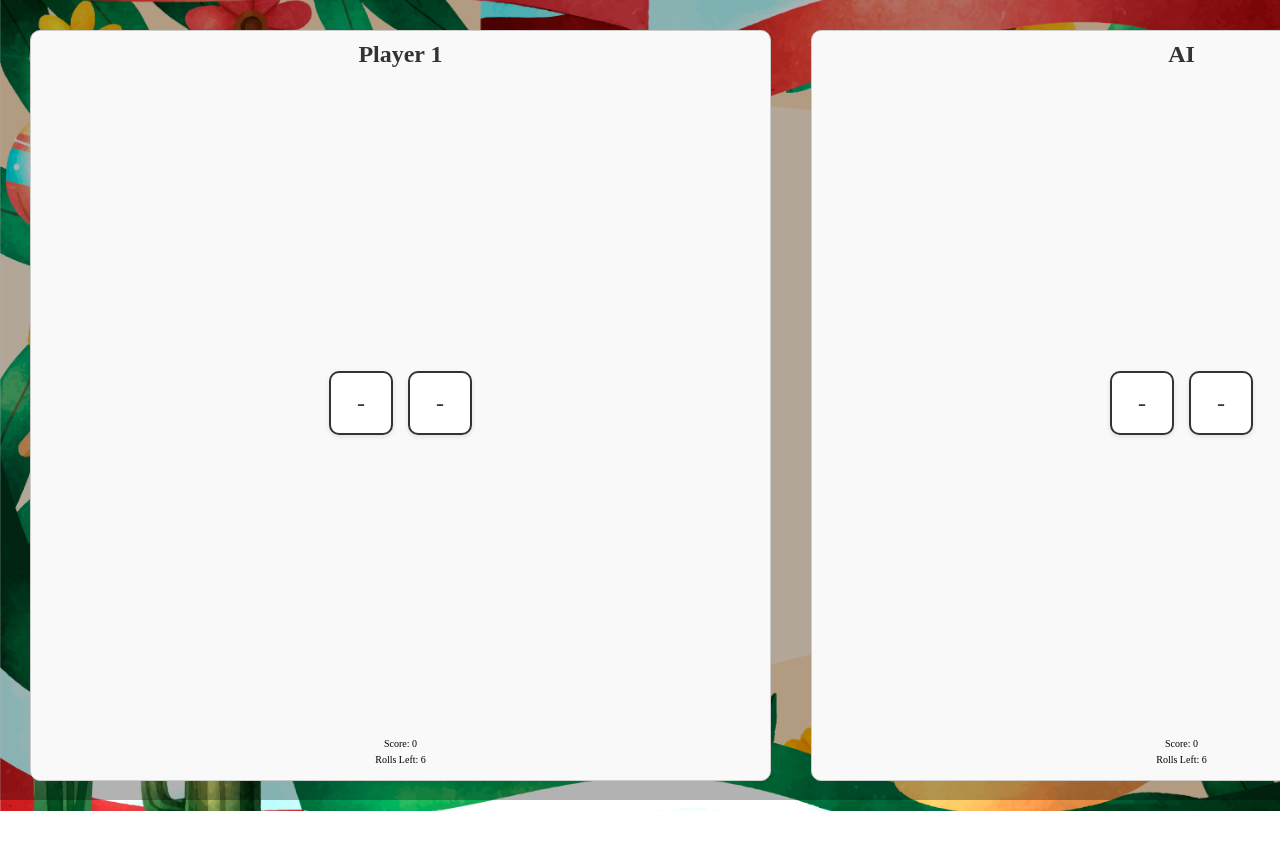
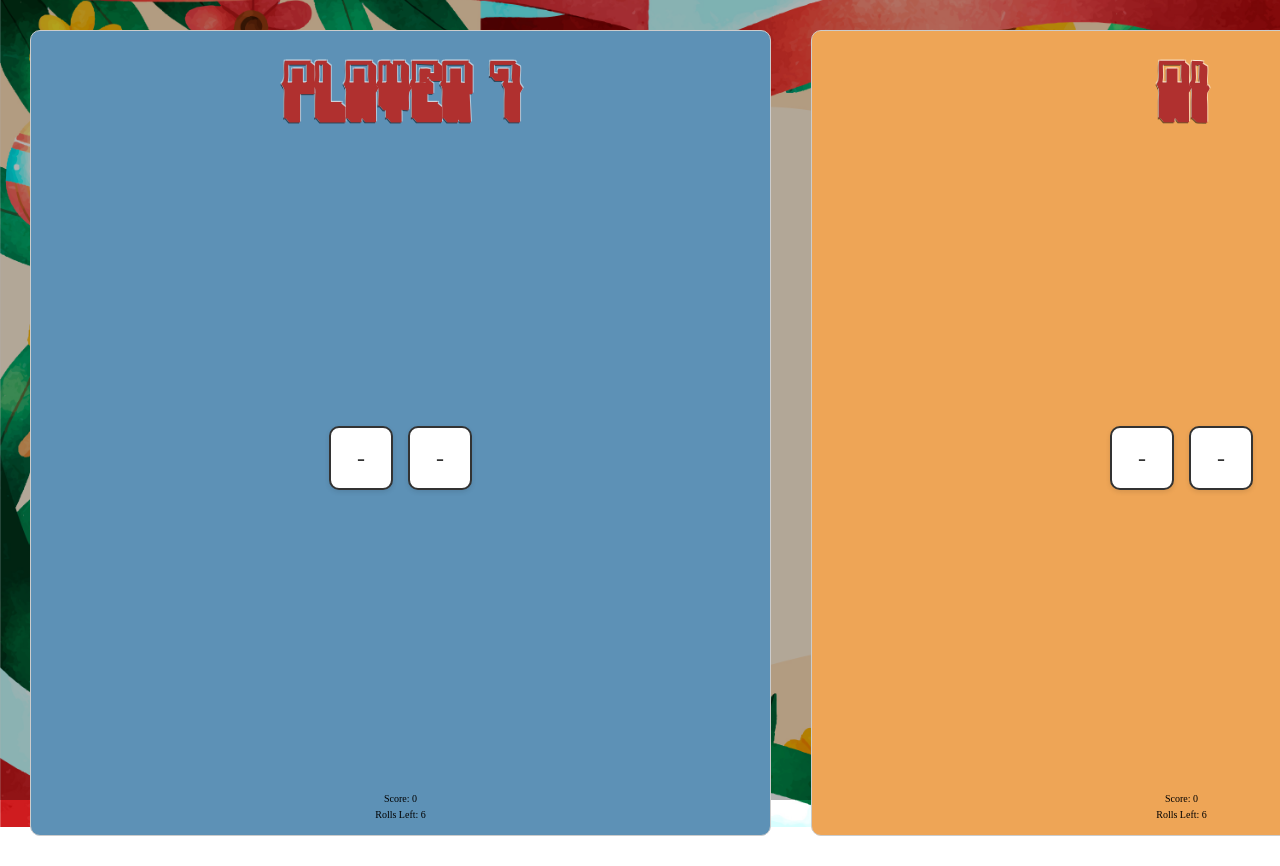
Before and after one commit to peter-olesen/react-terningspil, a React (Vite) app: page / in a window 1280 px wide. Shown: the top 866 px of the page. Before the commit the page ends 811 px from the top, so only its background shows below. Built offline with nearby package versions, Linux system fonts and the light colour scheme.

Commit message:
general styling

```diff
--- a/src/assets/styles/Variables.module.scss
+++ b/src/assets/styles/Variables.module.scss
@@ -41,7 +41,7 @@ $magenta_light: #cf86b3;
 // #region PLAYER 1
 $player_1_primary: $blue_medium;
 $player_1_secondary: $blue_dark;
-$player_1_accent: $red_medium;
+$player_1_accent: $red_dark;
 // #endregion
 
 // #region PLAYER 2
--- a/src/components/game/game.module.scss
+++ b/src/components/game/game.module.scss
@@ -1,6 +1,3 @@
-@import "../../assets/styles/player1.module.scss";
-@import "../../assets/styles/player2.module.scss";
-
 .game {
   display: flex;
   justify-content: space-between;
--- a/src/components/player/player.module.scss
+++ b/src/components/player/player.module.scss
@@ -1,28 +1,53 @@
+@use "../../assets/styles/Variables.module.scss" as v;
+
+@font-face {
+  font-family: "Mexican Fiesta";
+  src: url("../../assets/mexican_fiesta/mexican_fiesta_Bold.ttf");
+}
 
 .player {
+  margin: 10px;
   border: 1px solid #ccc;
-    padding: 10px;
-    margin: 10px;
-    text-align: center;
   border-radius: 10px;
   background-color: #f9f9f9;
+  padding: 10px;
+  text-align: center;
+
+  //   PLAYER 2
+  &:nth-child(2) {
+    background-color: v.$player_2_primary;
+    h2 {
+      color: v.$player_2_accent;
+    }
+  }
+
+  //   PLAYER 1
+  &:nth-child(1) {
+    background-color: v.$player_1_primary;
+    h2 {
+      color: v.$player_1_accent;
+    }
+  }
 
   h2 {
+    font-family: "Mexican Fiesta";
     margin-bottom: 10px;
+    color: #333;
     font-size: 24px;
-        color: #333;
+    text-shadow: -1px -1px rgba(255, 255, 255, 0.5), 1px -1px rgba(255, 255, 255, 0.5), -1px 1px 0 rgba(0, 0, 0, 0.5);
+    font-size: 10vh;
   }
 
   .diceContainer {
-        padding: 18rem;
     display: flex;
     justify-content: center;
     gap: 15px;
     margin: 15px 0;
+    padding: 18rem;
   }
 
   p {
+    margin: 5px 0;
     font-size: 10px;
-        margin: 5px 0;
   }
 }
```
Also changed, not shown: src/assets/mexican_fiesta/Terms of Use End User Lisence Agreement.txt (added), src/assets/mexican_fiesta/mexican_fiesta.ttf (added), src/assets/mexican_fiesta/mexican_fiesta_Bold.ttf (added). Lines whose indentation alone changed are shown as unchanged.
